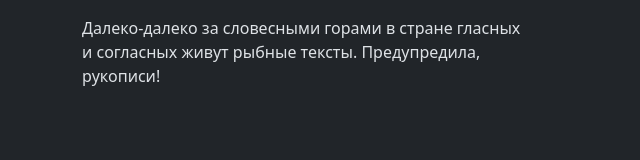
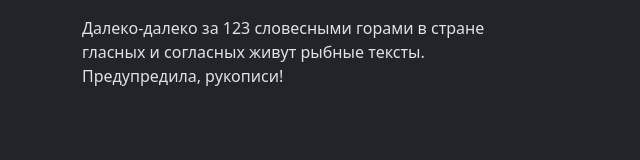
Before and after one commit to 1526213/build-site, a plain HTML site: page index.html in a window 1280 px wide. Shown: the whole page, without its empty margins (0-640 px from the left). Drawn offline with nearby package versions, Linux system fonts and the light colour scheme.

Commit message:
second commit

```diff
--- a/index.html
+++ b/index.html
@@ -12,7 +12,7 @@
 <div class="container mt-3">
     <div class="row">
         <div class="col-5">
-            <p class="text">Далеко-далеко за словесными горами в стране гласных и согласных живут рыбные тексты. Предупредила, рукописи!</p>
+            <p class="text">Далеко-далеко за 123 словесными горами в стране гласных и согласных живут рыбные тексты. Предупредила, рукописи!</p>
     </div>
 </div>
     <script src="https://cdn.jsdelivr.net/npm/bootstrap@5.3.5/dist/js/bootstrap.bundle.min.js" integrity="sha384-k6d4wzSIapyDyv1kpU366/PK5hCdSbCRGRCMv+eplOQJWyd1fbcAu9OCUj5zNLiq" crossorigin="anonymous"></script>
```
